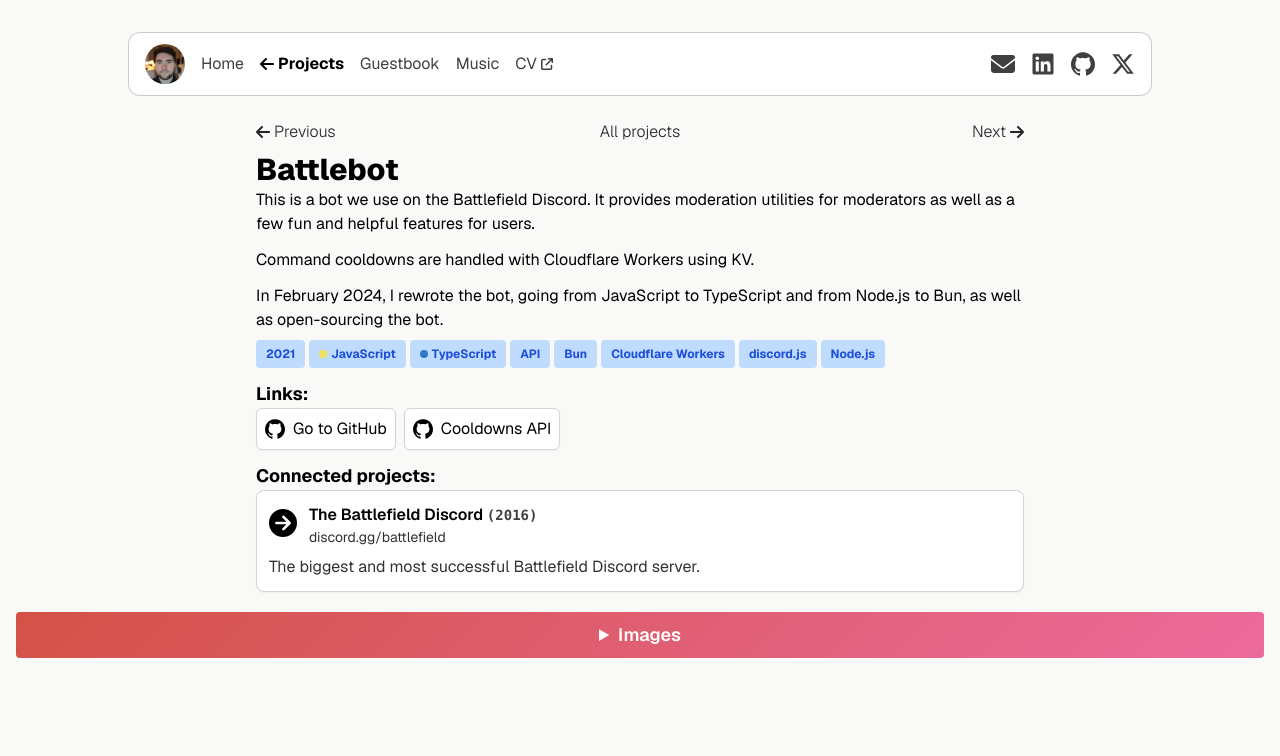
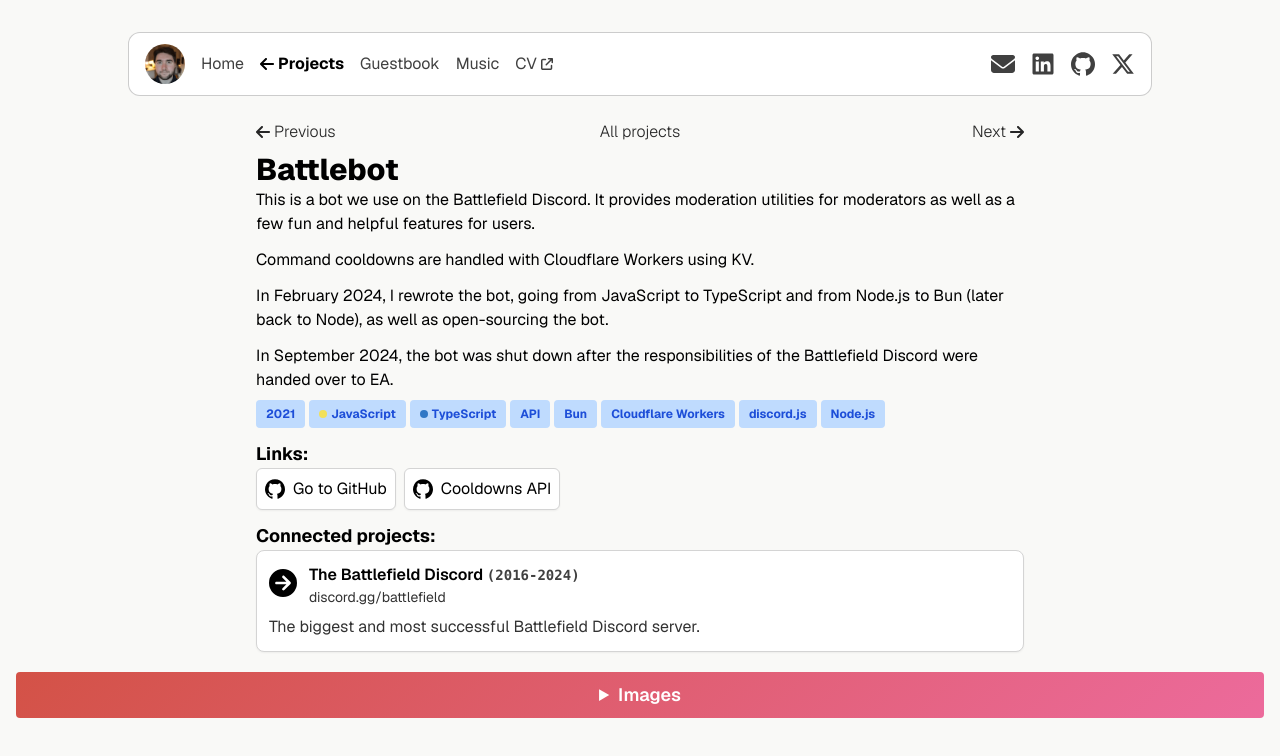
Before and after one commit to leonlarsson/leon-home, a Next.js app: page /projects/battlebot in a window 1280 px wide. Shown: the top 756 px of the page. Built offline with nearby package versions, Linux system fonts and the light colour scheme.

Commit message:
projects: update data

```diff
--- a/data/projects/index.ts
+++ b/data/projects/index.ts
@@ -48,12 +48,14 @@ export default [
     slugAliases: ["bfd", "bf-discord", "bfdiscord"],
     name: "The Battlefield Discord",
     description: [
-      "The Battlefield Discord is a community Discord server for the Battlefield franchise. I have been helping build this community since 2016, and I am currently one of the owners.",
+      "The Battlefield Discord is a community Discord server for the Battlefield franchise. I have been helping build this community since 2016, and I was one of the owners.",
       "From 2018 to 2022, it was the official Discord server for the Battlefield franchise. I have seen it go from a couple thousand members to over 170,000 members. We've always worked closely with EA/DICE.",
+      "In September 2024, after discussions with EA, we decided to hand over responsibilities to EA's Battlefield Community Team, and the server is now run by them. I spent 8 years building this community, and I will always be thankful for the experiences, opportunities, and friends I've made through it. o7",
     ],
     shortDescription:
       "The biggest and most successful Battlefield Discord server.",
     year: "2016",
+    endYear: "2024",
     tags: [tags.COMMUNITY, tags.MODERATION],
     images: [bfdImage1, bfdImage2],
     link: "https://discord.gg/battlefield",
@@ -157,11 +159,13 @@ export default [
     description: [
       "This is a bot we use on the Battlefield Discord. It provides moderation utilities for moderators as well as a few fun and helpful features for users.",
       "Command cooldowns are handled with Cloudflare Workers using KV.",
-      "In February 2024, I rewrote the bot, going from JavaScript to TypeScript and from Node.js to Bun, as well as open-sourcing the bot.",
+      "In February 2024, I rewrote the bot, going from JavaScript to TypeScript and from Node.js to Bun (later back to Node), as well as open-sourcing the bot.",
+      "In September 2024, the bot was shut down after the responsibilities of the Battlefield Discord were handed over to EA.",
     ],
     shortDescription:
-      "A bot that provides utility and fun in the Battlefield Discord.",
+      "A bot that provided utility and fun in the Battlefield Discord.",
     year: "2021",
+    endYear: "2024",
     tags: [
       tags.BUN,
       tags.NODE,
```
